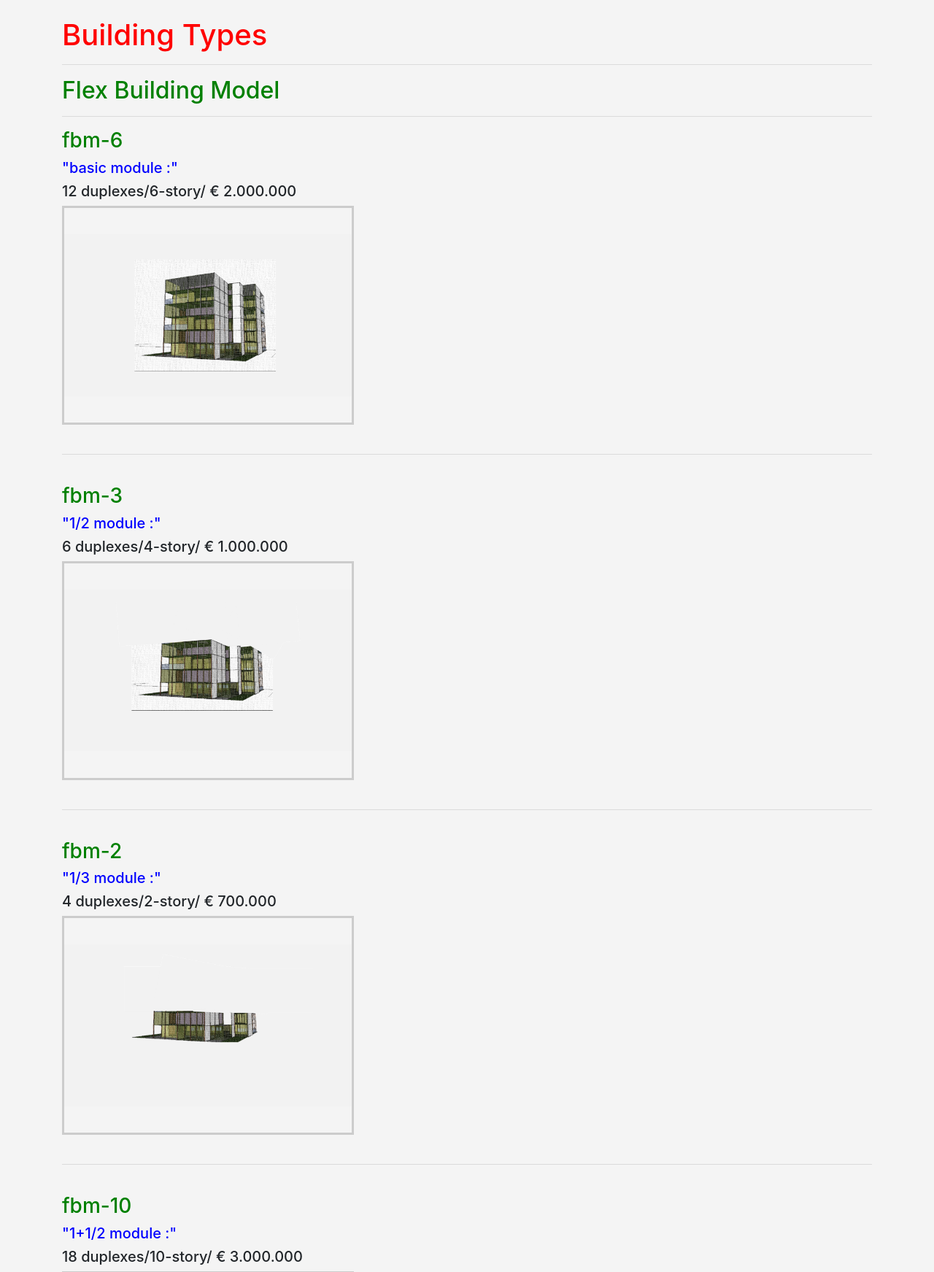
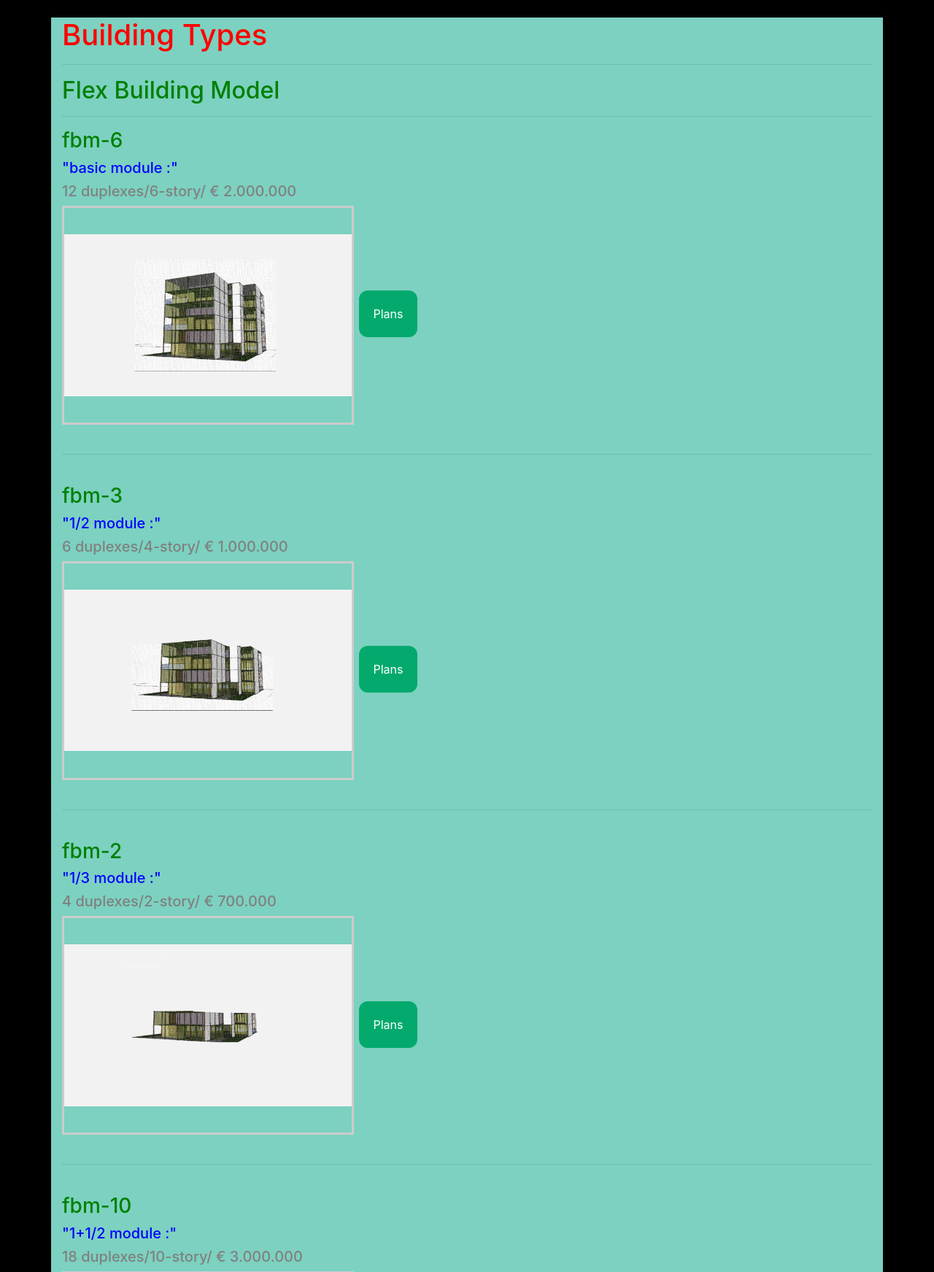
Before and after one commit to marco872/coserving, a Django app: page /buildings/ in a window 1280 px wide. Shown: the part 112-1855 px from the top of the page at 73% size. Run offline with Django 3.2, Linux system fonts and the light colour scheme; some libraries are stand-ins or nearby versions.

Commit message:
catalogue

```diff
--- a/co_servings/admin.py
+++ b/co_servings/admin.py
@@ -1,7 +1,7 @@
 from django.contrib import admin
 
 # Register your models here.
-from .models import Webinvestor, Project, Liquidity_Pool, Investment, Development, Venue, Liquidity, Building
+from .models import Webinvestor, Project, Liquidity_Pool, Investment, Development, Venue, Liquidity, Building, Plan
 
 admin.site.register(Webinvestor)
 admin.site.register(Project)
@@ -11,3 +11,4 @@ admin.site.register(Development)
 admin.site.register(Venue)
 admin.site.register(Liquidity)
 admin.site.register(Building)
+admin.site.register(Plan)
--- a/co_servings/templates/co_servings/buildings.html
+++ b/co_servings/templates/co_servings/buildings.html
@@ -1,6 +1,33 @@
 {% extends 'co_servings/main.html' %}
 {% load static %}
 {% block content %}
+
+<style type="text/css">
+.button {
+  background-color: #04AA6D;
+  border: none;
+  color: white;
+  padding: 20px;
+  text-align: center;
+  text-decoration: none;
+  display: inline-block;
+  font-size: 16px;
+  margin: 4px 2px;
+}
+
+.button1 {border-radius: 2px;}
+.button2 {border-radius: 4px;}
+.button3 {border-radius: 8px;}
+.button4 {border-radius: 12px;}
+.button5 {border-radius: 50%;}
+
+body { background : black ; background-size :100% 100% ; }
+
+h5 {
+    color: gray;
+  }
+
+</style>
 
 
 
@@ -15,13 +42,29 @@
 
           <h3 style="color:green;">fbm-6</h3><h5 style="color:blue;"> "basic module :"</h5> <h5>  12 duplexes/6-story/ € 2.000.000 </h5>
 
+
+
           <img src="{% static 'images/building 3.PNG' %}"
             style="object-fit:contain;
             width:400px;
             height:300px;
             border: solid 3px #ccc"/>
+
+
+
+
+                <a href="{% url 'plan' %}">
+
+                  <button class="button button4">Plans</button>
+
+                </a>
+
+
+
           <br>
           <br>
+
+
 
     <hr>
 
@@ -34,6 +77,18 @@
             width:400px;
             height:300px;
             border: solid 3px #ccc"/>
+
+
+
+                    <a href="{% url 'plan' %}">
+
+                      <button class="button button4">Plans</button>
+
+                    </a>
+
+
+
+
           <br>
           <br>
 
@@ -48,6 +103,19 @@
             width:400px;
             height:300px;
             border: solid 3px #ccc"/>
+
+
+
+                  <a href="{% url 'plan' %}">
+
+                    <button class="button button4">Plans</button>
+
+                  </a>
+
+
+
+
+
           <br>
           <br>
      <hr>
@@ -60,6 +128,20 @@
             width:400px;
             height:300px;
             border: solid 3px #ccc"/>
+
+
+
+
+                    <a href="{% url 'plan' %}">
+
+                      <button class="button button4">Plans</button>
+
+                    </a>
+
+
+
+
+
           <br>
           <br>
 
@@ -73,6 +155,18 @@
             width:400px;
             height:300px;
             border: solid 3px #ccc"/>
+
+
+                    <a href="{% url 'plan' %}">
+
+                      <button class="button button4">Plans</button>
+
+                    </a>
+
+
+
+
+
           <br>
           <br>
 
--- a/co_servings/templates/co_servings/how.html
+++ b/co_servings/templates/co_servings/how.html
@@ -10,7 +10,6 @@
 
 
 <div class="container">
-
 
 
 	  	<div class="row">
--- a/co_servings/templates/co_servings/main.html
+++ b/co_servings/templates/co_servings/main.html
@@ -40,7 +40,7 @@
 		  </div>
 
 		  {% endfor %}
-		{% endif %}
+    	{% endif %}
 
 
 
@@ -64,4 +64,4 @@
 </html>
 
 <br>
-	<h6> to web developers: github repo: marco872-coserving </h6>
+	<h5> github repo: marco872-coserving </h5>
--- a/co_servings/templates/co_servings/navbar.html
+++ b/co_servings/templates/co_servings/navbar.html
@@ -66,6 +66,7 @@
         </a>
         <div class="dropdown-menu" aria-labelledby="navbarDropdown">
         <a class="dropdown-item" href="{% url 'buildings' %}">Building Types</a>
+
         </div>
       </li>
 
--- a/co_servings/urls.py
+++ b/co_servings/urls.py
@@ -17,4 +17,7 @@ urlpatterns = [
     path('venue/', views.venue, name="venue"),
   	path('liquidity/', views.liquidity, name="liquidity"),
   	path('buildings/', views.buildings, name="buildings"),
+    path('plan/', views.plan, name="plan"),
+
+
 ]
--- a/co_servings/views.py
+++ b/co_servings/views.py
@@ -99,3 +99,6 @@ def rental(request):
 
 def buildings(request):
 	return render(request, 'co_servings/buildings.html')
+
+def plan(request):
+	return render(request, 'co_servings/plan.html')
--- a/static/css/main.css
+++ b/static/css/main.css
@@ -23,3 +23,8 @@
 	#completed-pools{
 		background-color: #7CD1C0;
 	}
+
+
+	.container {
+		background-color: #7CD1C0 ;
+	}
```
Also changed, not shown: co_servings/models.py (+7 -0 lines), co_servings/templates/co_servings/home.html (+9 -2 lines), co_servings/templates/co_servings/plan.html (added, +15 -0 lines), co_servings/migrations/0034_plan.py (added), static/images/marco.jpg.jpg (added), static/images/tuscany.jpg.JPG (added).
